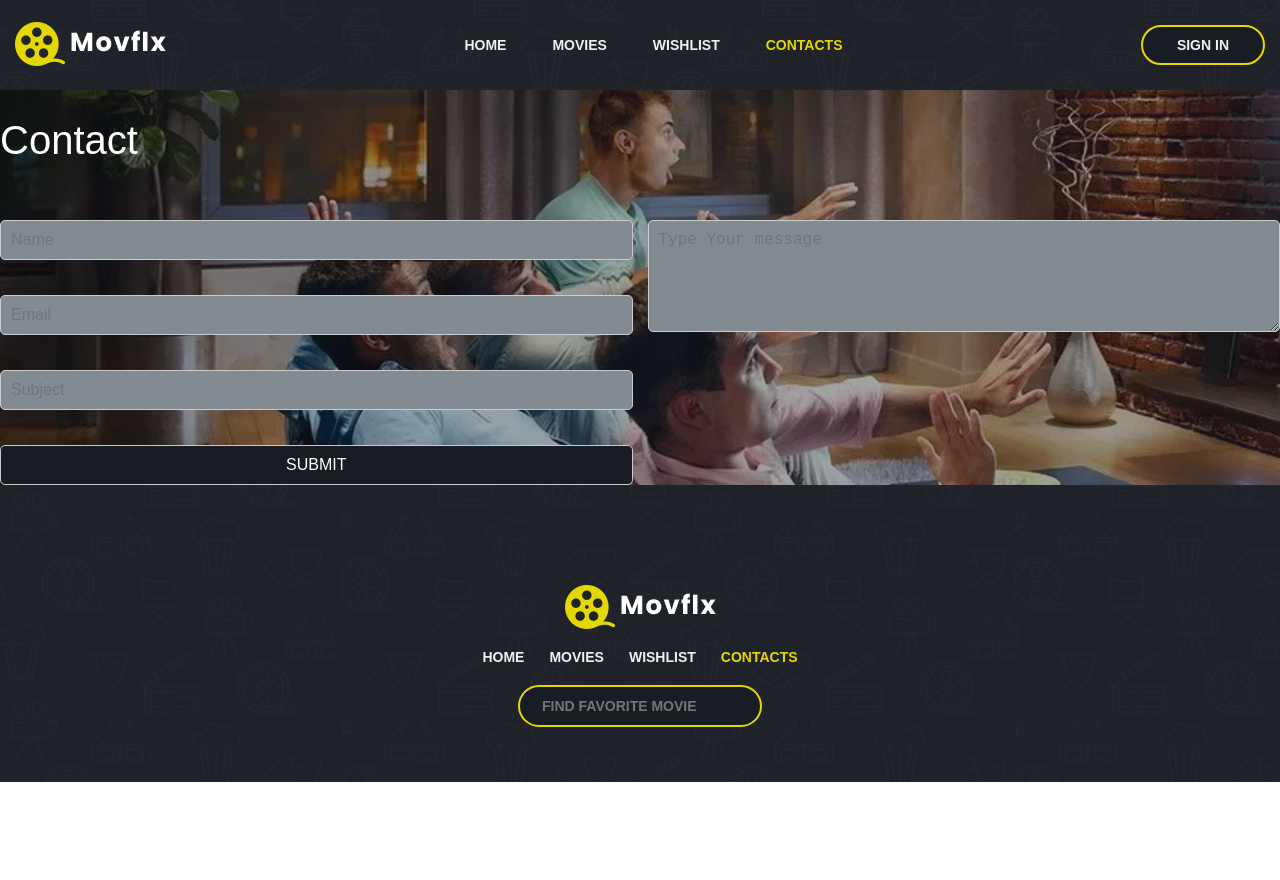
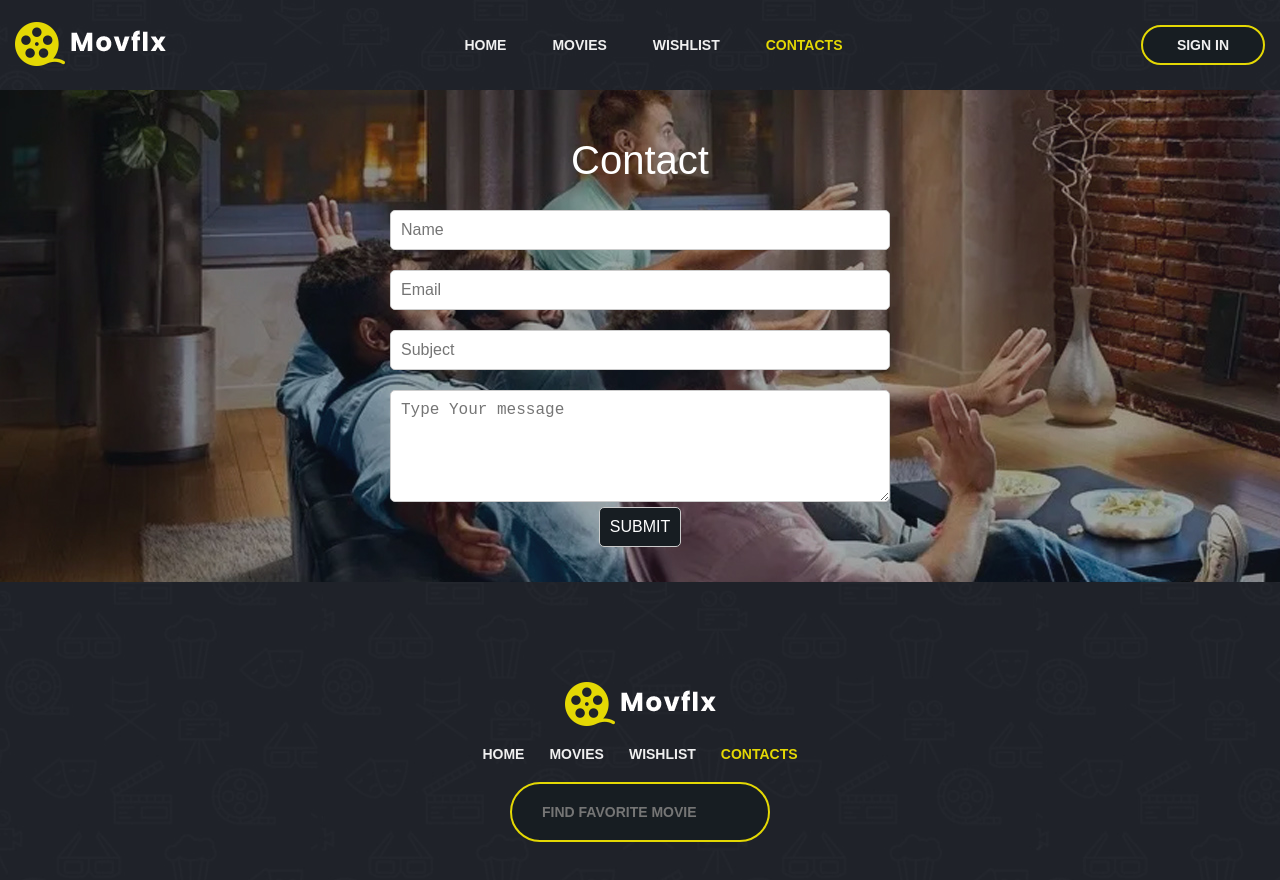
Before and after one commit to DovhanIvan/Projects, a React (Create React App) app: page /contacts in a window 1280 px wide. Shown: the top 880 px of the page. Before the commit the page ends 800 px from the top, so only its background shows below. Built offline with nearby package versions, Linux system fonts and the light colour scheme.

Commit message:
add scss contacts/header

```diff
--- a/src/components/Contacts/Contacts.js
+++ b/src/components/Contacts/Contacts.js
@@ -70,8 +70,8 @@ function onSubmit(values) {
   })}
   />
  <p className={'error-message'}>{errors.message  && errors.message.message}</p>
+ <button type="submit">submit</button>
       </div>
-      <button type="submit">submit</button>
     </form>
 
   )
--- a/src/components/Contacts/contact.scss
+++ b/src/components/Contacts/contact.scss
@@ -1,46 +1,29 @@
 .contact-form {
-  display: grid;
-  grid-template-columns: 1fr 1fr;
-  column-gap: 15px;
-  row-gap: 30px;
-  background: url(./img/contact_bg.jpg);
-  grid-template-rows: auto auto auto auto;
-  grid-template-areas:
-    "title title"
-    "name message"
-    "email message"
-    "subject message"
-    "btn btn";
+  display: flex;
+  flex-direction: column;
+  align-items: center;
+  justify-content: center;
+  background: url(./img/contact_bg.jpg) no-repeat;
+  // height: 100vh;
+  padding: 20px;
+}
 
   h1 {
-    grid-area: title;
     margin: 30px 0;
     font-size: 40px;
-    font-weight: 500; // Значення font-weight змінено на 500
+    font-weight: 500;
     font-style: normal;
     color: white;
     font-family: 'Poppins', sans-serif;
+    text-align: center;
   }
 
   .form-item {
     display: flex;
     flex-direction: column;
-  }
-
-  .form-item:nth-child(2) {
-    grid-area: name;
-  }
-
-  .form-item:nth-child(3) {
-    grid-area: email;
-  }
-
-  .form-item:nth-child(4) {
-    grid-area: subject;
-  }
-
-  .form-item:nth-child(5) {
-    grid-area: message;
+    margin-bottom: 20px;
+    width: 100%;
+    max-width: 500px;
   }
 
   input,
@@ -51,8 +34,8 @@
   border-radius: 5px;
   border: 1px solid #ccc;
   outline: none;
-    background-color: #828b92;
-    width: 100%; // Додано ширину для введених полів
+  background-color: white;
+  // width: 100%;
 }
 
   .error {
@@ -65,7 +48,7 @@
   }
 
   button[type="submit"] {
-    width: 100%;
+    // width: 100%;
     background-color:  #171D22;
     color: #fff;
     cursor: pointer;
@@ -80,21 +63,18 @@
 
   // Медіа-запит для екранів з шириною менше 680px
   @media (max-width: 680px) {
-    grid-template-columns: 1fr; // Одна колонка
-    justify-items: center; // Центрування елементів в головному напрямку (горизонтально)
 
+  }
     h1 {
-      margin: 30px 0; // Збереження відступів на мобільних пристроях
-      text-align: center; // Центрування заголовку
+      margin: 30px 0;
+      text-align: center;
     }
 
     .form-item {
-      flex-direction: column; // Змінюємо напрямок на колонку
-      margin-bottom: 15px; // Відступ між елементами форми
+      flex-direction: column;
+      margin-bottom: 15px;
     }
 
     button[type="submit"] {
-      margin: 0 auto; // Центрування кнопки по горизонталі
+      margin: 0 auto;
     }
-  }
-}
--- a/src/components/Header/_header.scss
+++ b/src/components/Header/_header.scss
@@ -154,10 +154,11 @@ header {
     cursor: pointer;
   }
 
-  /* Стилі для інпутів та кнопки в формі */
-  form label {
+   form label {
     display: block;
     margin-bottom: 10px;
+    color: white;
+    font-family: 'Poppins', sans-serif;
   }
 
   form input[type="text"] {
@@ -170,7 +171,7 @@ header {
 
   form input[type="submit"] {
     width: 100%;
-
+    font-family: 'Poppins', sans-serif;
     background-color: #171D22;
     color: white;
     padding: 10px;
```
Lines whose indentation alone changed are shown as unchanged.
